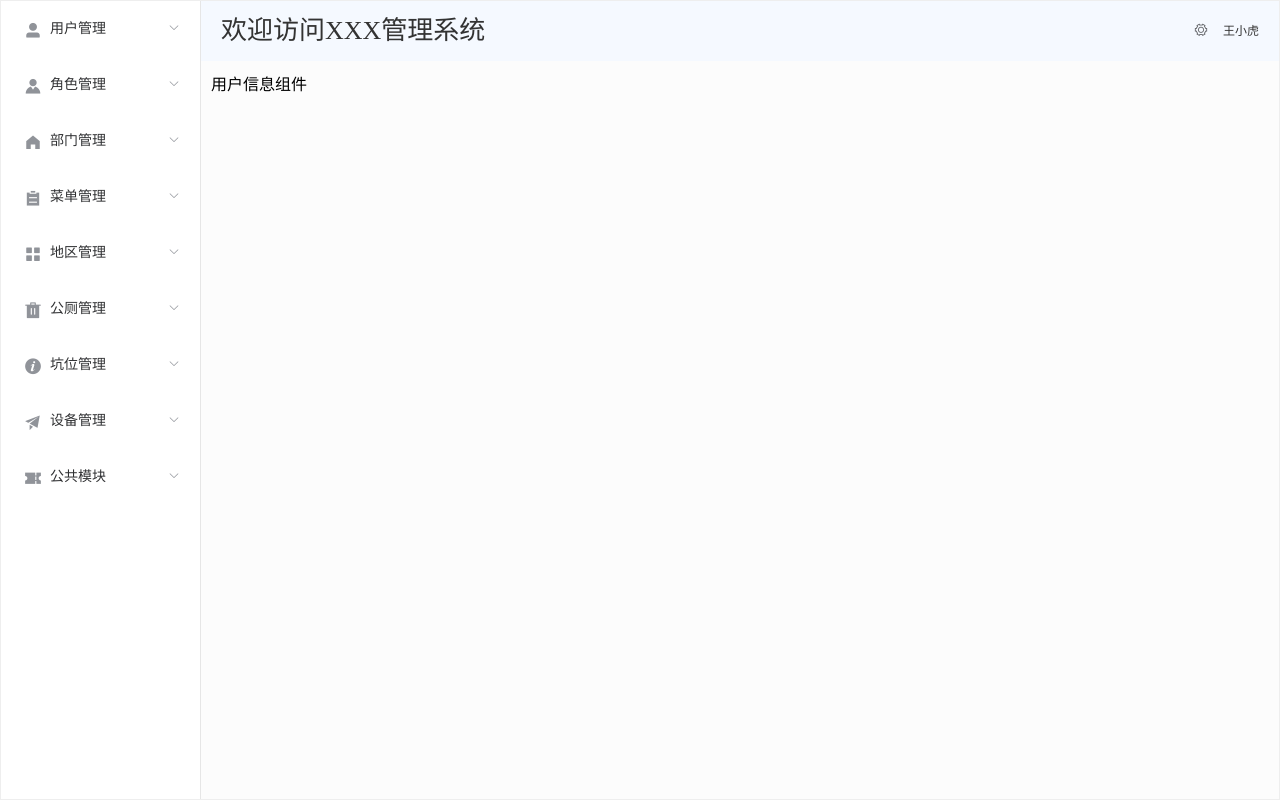
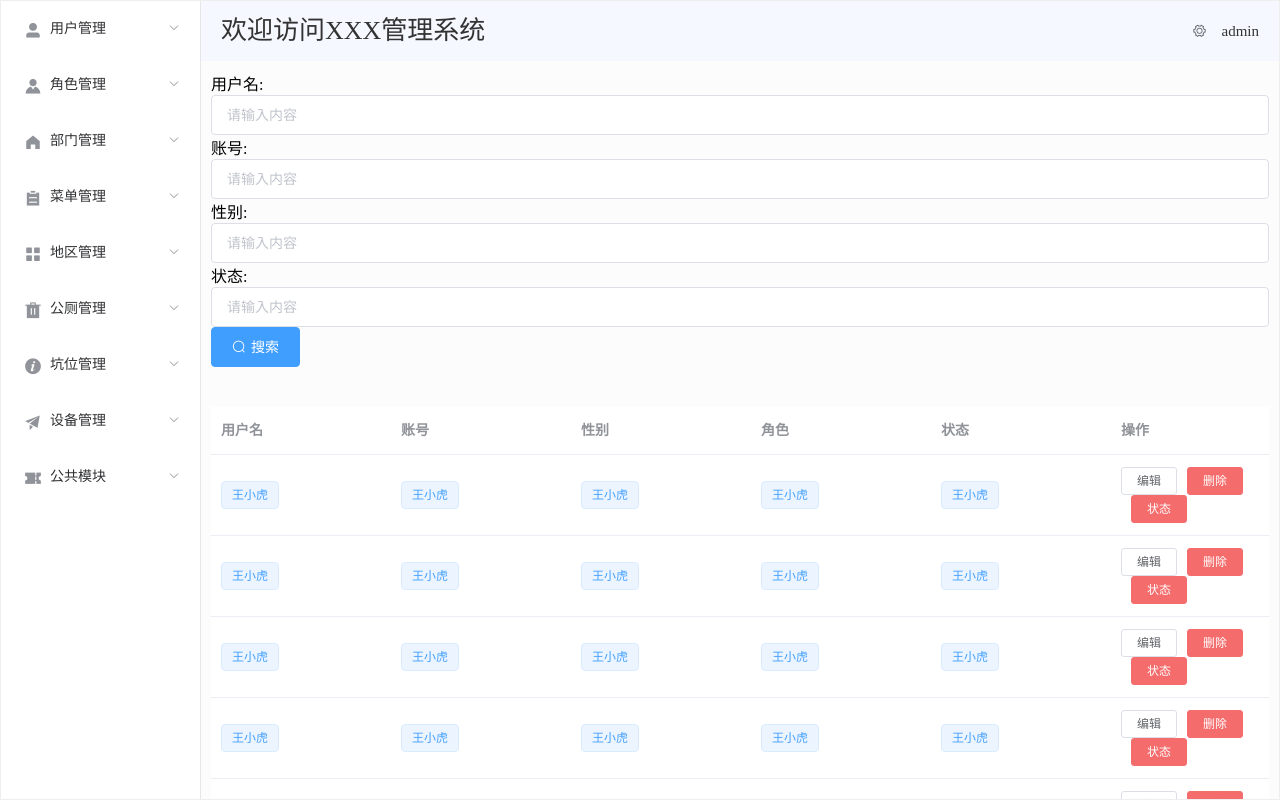
Before and after one commit to HS991023/wc-manager-ui, a Vue app: page /userInfo in a window 1280 px wide. Built offline with nearby package versions, Linux system fonts and the light colour scheme.

Commit message:
用户信息组件

```diff
--- a/src/App.vue
+++ b/src/App.vue
@@ -27,4 +27,5 @@ body{
   height: 100%;
   background-color: #fcfcfc;
 }
+@import url('../src/assets/css/global.css');
 </style>
--- /dev/null
+++ b/src/assets/css/global.css
@@ -0,0 +1,39 @@
+/* 全局搜索栏样式 */
+
+.serach-input {
+    margin-top: -40px;
+    float: left;
+    width: 100%;
+    height: 50px;
+}
+
+.serach-propties {
+    float: left;
+    margin-top: 6px;
+    font-size: 15px;
+}
+
+
+/* 搜索框 */
+
+.el-input__inner {
+    height: 36px;
+}
+
+
+/* 搜索按钮 */
+
+.serach-button {
+    float: left;
+    margin-left: 10px;
+    height: 36px;
+    width: 100px;
+}
+
+.el-input {
+    float: left;
+    margin-left: 20px;
+    margin-right: 10px;
+    width: 160px;
+    height: 30px;
+}
--- a/src/components/Home.vue
+++ b/src/components/Home.vue
@@ -2,6 +2,7 @@
 <div class="container-home " style="overflow:hidden;">
   <el-container style="height: 100%; border: 1px solid #eee">
     <el-aside width="200px"  style="height: 100% background-color: rgb(238, 241, 246)">
+    <!-- <div class="banner"><img src="../assets/banner.png" alt=""></div>   -->
     <!-- 默认打开菜单 -->
     <el-menu :default-openeds="[]">
       <el-submenu index="1">
@@ -51,7 +52,9 @@
   <el-container>
     <el-header style="text-align: right; font-size: 12px">
       <span class="title-message">欢迎访问XXX管理系统</span>
-      <el-dropdown>
+
+      <div class="userInfo-down">
+        <el-dropdown>
         <i class="el-icon-setting" style="margin-right: 15px"></i>
         <el-dropdown-menu slot="dropdown">
           <el-dropdown-item>查看</el-dropdown-item>
@@ -59,7 +62,8 @@
           <el-dropdown-item>删除</el-dropdown-item>
         </el-dropdown-menu>
       </el-dropdown>
-      <span>王小虎</span>
+       <span class="user-info">admin</span>
+      </div>
     </el-header>
     <!-- 插入路由展示 -->
     <el-main>
@@ -87,6 +91,11 @@
 </script>
 
 <style>
+.banner{
+  width: 120px;
+  height: 30px;
+  margin-left: -100px;
+}
 .container-home{
     width: 100%;
     height: 100vh;
@@ -110,4 +119,11 @@
   text-decoration: none;
   color: black;
 }
+.userInfo-down{
+  float: right;
+  margin-left: 20px;
+}
+.user-info{
+  font-size: 15px;
+}
 </style>
--- a/src/components/Login.vue
+++ b/src/components/Login.vue
@@ -33,7 +33,7 @@ export default {
 					response => {
                     console.log('登录成功!');
                     //存储token
-                    sessionStorage.setItem('token','asehwgoqk@wbwa')
+                    sessionStorage.setItem('token',form)
                     //跳转到主页
                     this.$router.push({
 					name:'Home'
--- a/src/pages/user/UserInfo.vue
+++ b/src/pages/user/UserInfo.vue
@@ -1,15 +1,201 @@
-<template>
+<template class="userInfo">
     <div>
-        用户信息组件
+    <div class="serach-input">
+    <label class="serach-propties">用户名:</label>
+    <el-input
+        placeholder="请输入内容"
+        suffix-icon="el-icon-text"
+        >
+    </el-input>
+    <label class="serach-propties">账号:</label>
+    <el-input
+        placeholder="请输入内容"
+        suffix-icon="el-icon-text"
+        >
+    </el-input>
+    <label class="serach-propties">性别:</label>
+    <el-input
+        placeholder="请输入内容"
+        suffix-icon="el-icon-text"
+        >
+    </el-input>
+    <label class="serach-propties">状态:</label>
+    <el-input
+        placeholder="请输入内容"
+        suffix-icon="el-icon-text"
+        >
+    </el-input>
+    <el-button class="serach-button" type="primary" icon="el-icon-search">搜索</el-button>
+    </div>
+    <div class="table-data">
+    <el-table :data="tableData" style="width: 100%">
+    <!-- 用户名    -->
+    <el-table-column
+      label="用户名"
+      width="180">
+      <template slot-scope="scope">
+        <el-popover trigger="hover" placement="top">
+          <p>姓名: {{ scope.row.name }}</p>
+          <p>住址: {{ scope.row.address }}</p>
+          <div slot="reference" class="name-wrapper">
+            <el-tag size="medium">{{ scope.row.name }}</el-tag>
+          </div>
+        </el-popover>
+      </template>
+    </el-table-column>
+    <!-- 账号 -->
+    <el-table-column
+      label="账号"
+      width="180">
+      <template slot-scope="scope">
+        <el-popover trigger="hover" placement="top">
+          <p>姓名: {{ scope.row.name }}</p>
+          <p>住址: {{ scope.row.address }}</p>
+          <div slot="reference" class="name-wrapper">
+            <el-tag size="medium">{{ scope.row.name }}</el-tag>
+          </div>
+        </el-popover>
+      </template>
+    </el-table-column>
+    <!-- 性别 -->
+    <el-table-column
+      label="性别"
+      width="180">
+      <template slot-scope="scope">
+        <el-popover trigger="hover" placement="top">
+          <p>姓名: {{ scope.row.name }}</p>
+          <p>住址: {{ scope.row.address }}</p>
+          <div slot="reference" class="name-wrapper">
+            <el-tag size="medium">{{ scope.row.name }}</el-tag>
+          </div>
+        </el-popover>
+      </template>
+    </el-table-column>
+    <!-- 状态 -->
+     <el-table-column
+      label="角色"
+      width="180">
+      <template slot-scope="scope">
+        <el-popover trigger="hover" placement="top">
+          <p>姓名: {{ scope.row.name }}</p>
+          <p>住址: {{ scope.row.address }}</p>
+          <div slot="reference" class="name-wrapper">
+            <el-tag size="medium">{{ scope.row.name }}</el-tag>
+          </div>
+        </el-popover>
+      </template>
+    </el-table-column>
+    <!-- 状态 -->
+     <el-table-column
+      label="状态"
+      width="180">
+      <template slot-scope="scope">
+        <el-popover trigger="hover" placement="top">
+          <p>姓名: {{ scope.row.name }}</p>
+          <p>住址: {{ scope.row.address }}</p>
+          <div slot="reference" class="name-wrapper">
+            <el-tag size="medium">{{ scope.row.name }}</el-tag>
+          </div>
+        </el-popover>
+      </template>
+    </el-table-column>
+    <el-table-column label="操作">
+      <template slot-scope="scope">
+        <el-button
+          size="mini"
+          @click="handleEdit(scope.$index, scope.row)">编辑</el-button>
+        <el-button
+          size="mini"
+          type="danger"
+          @click="handleDelete(scope.$index, scope.row)">删除</el-button>
+          <el-button
+          size="mini"
+          type="danger"
+          @click="handleDelete(scope.$index, scope.row)">状态</el-button>
+      </template>
+    </el-table-column>
+    </el-table>
+    <div class="pageHelper">
+    <el-pagination
+      layout="prev, pager, next"
+      :total="1000">
+    </el-pagination>
+    </div>
+    </div>
     </div>
 </template>
 
 <script>
 export default {
-    name:'UserInfo'
+    name:'UserInfo',
+    data() {
+      return {
+        tableData: [{
+          date: '2016-05-02',
+          name: '王小虎',
+          address: '上海市普陀区金沙江路 1518 弄'
+        }, {
+          date: '2016-05-04',
+          name: '王小虎',
+          address: '上海市普陀区金沙江路 1517 弄'
+        }, {
+          date: '2016-05-01',
+          name: '王小虎',
+          address: '上海市普陀区金沙江路 1519 弄'
+        }, {
+          date: '2016-05-03',
+          name: '王小虎',
+          address: '上海市普陀区金沙江路 1516 弄'
+        },{
+          date: '2016-05-03',
+          name: '王小虎',
+          address: '上海市普陀区金沙江路 1516 弄'
+        },{
+          date: '2016-05-03',
+          name: '王小虎',
+          address: '上海市普陀区金沙江路 1516 弄'
+        },{
+          date: '2016-05-03',
+          name: '王小虎',
+          address: '上海市普陀区金沙江路 1516 弄'
+        },{
+          date: '2016-05-03',
+          name: '王小虎',
+          address: '上海市普陀区金沙江路 1516 弄'
+        },{
+          date: '2016-05-03',
+          name: '王小虎',
+          address: '上海市普陀区金沙江路 1516 弄'
+        },{
+          date: '2016-05-03',
+          name: '王小虎',
+          address: '上海市普陀区金沙江路 1516 弄'
+        },{
+          date: '2016-05-03',
+          name: '王小虎',
+          address: '上海市普陀区金沙江路 1516 弄'
+        },{
+          date: '2016-05-03',
+          name: '王小虎',
+          address: '上海市普陀区金沙江路 1516 弄'
+        }]
+      }
+    },
+    methods: {
+      handleEdit(index, row) {
+        console.log(index, row);
+      },
+      handleDelete(index, row) {
+        console.log(index, row);
+      }
+    }
 }
 </script>
-
-<style>
-
+<style scoped>
+.table-data{
+    margin-top: 40px;
+}
+.pageHelper{
+    margin-left: 360px;
+}
 </style>
```
Also changed, not shown: src/assets/banner.png (added).
